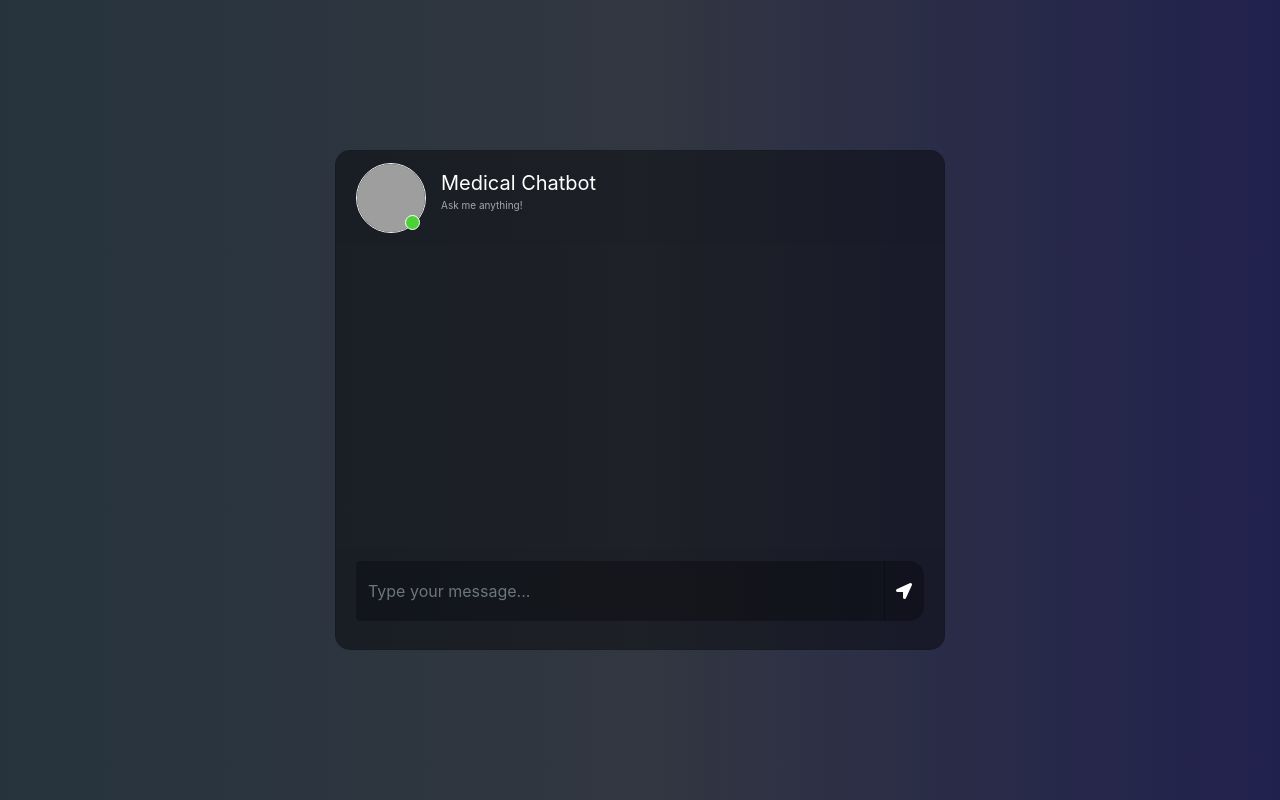
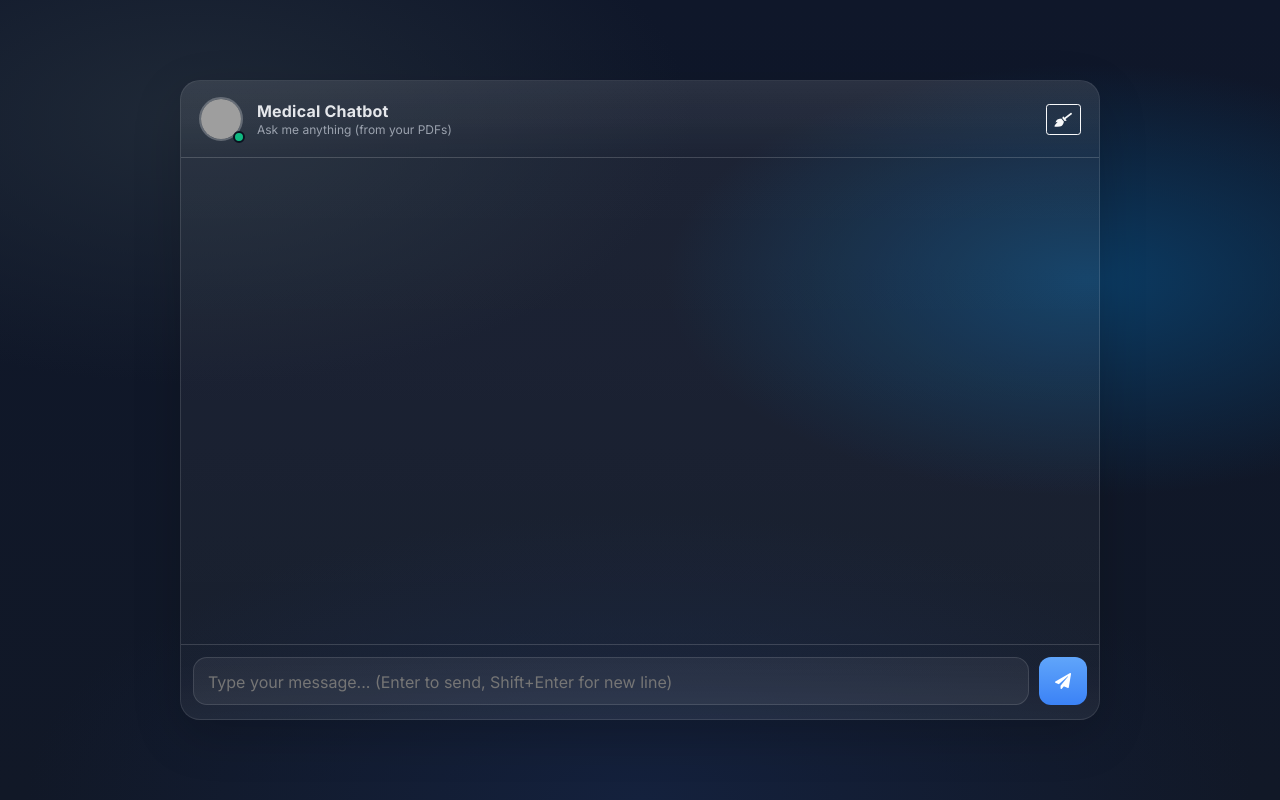
Before and after one commit to sonaliBedade/VirtualDoc, a Flask app: page / in a window 1280 px wide. Run offline with Flask 3, Linux system fonts and the light colour scheme; some libraries are stand-ins or nearby versions; grey boxes are pictures that could not be loaded.

Commit message:
UI enhancements

```diff
--- a/static/style.css
+++ b/static/style.css
@@ -1,223 +1,174 @@
-body,html{
-	height: 100%;
-	margin: 0;
-	background: rgb(44, 47, 59);
-   background: -webkit-linear-gradient(to right, rgb(40, 59, 34), rgb(54, 60, 70), rgb(32, 32, 43));
-	background: linear-gradient(to right, rgb(38, 51, 61), rgb(50, 55, 65), rgb(33, 33, 78));
+:root{
+  --bg1:#0f172a;         /* slate-900 */
+  --bg2:#111827;         /* gray-900 */
+  --card: rgba(255,255,255,0.08);
+  --glass: rgba(255,255,255,0.06);
+  --border: rgba(255,255,255,0.12);
+  --text:#e5e7eb;        /* gray-200 */
+  --muted:#9ca3af;       /* gray-400 */
+  --accent:#60a5fa;      /* blue-400 (bot) */
+  --you:#34d399;         /* emerald-400 (user) */
+  --shadow: 0 10px 30px rgba(0,0,0,.35);
 }
 
-.chat{
-	margin-top: auto;
-	margin-bottom: auto;
+*{box-sizing:border-box}
+html,body{height:100%}
+body{
+  margin:0;
+  font-family: Inter, system-ui, -apple-system, Segoe UI, Roboto, "Helvetica Neue", Arial, "Noto Sans", "Apple Color Emoji","Segoe UI Emoji", "Segoe UI Symbol";
+  color:var(--text);
+  background:
+    radial-gradient(65% 55% at 15% 15%, #1f2937 0%, transparent 60%),
+    radial-gradient(55% 45% at 85% 35%, #0b3b63 0%, transparent 60%),
+    radial-gradient(80% 60% at 50% 100%, #14213d 0%, transparent 60%),
+    linear-gradient(180deg, var(--bg1), var(--bg2));
+  background-attachment: fixed;
 }
-.card{
-	height: 500px;
-	border-radius: 15px !important;
-	background-color: rgba(0,0,0,0.4) !important;
+
+/* Layout */
+.page{
+  min-height:100%;
+  display:flex;
+  align-items:center;
+  justify-content:center;
+  padding:24px;
 }
-.contacts_body{
-	padding:  0.75rem 0 !important;
-	overflow-y: auto;
-	white-space: nowrap;
+.chat-card{
+  width:100%;
+  max-width: 920px;
+  height: 80vh;
+  min-height:560px;
+  display:flex;
+  flex-direction:column;
+  border-radius:20px;
+  background: linear-gradient(180deg, var(--glass), rgba(255,255,255,0.03));
+  border:1px solid var(--border);
+  overflow:hidden;
+  box-shadow: var(--shadow);
 }
-.msg_card_body{
-	overflow-y: auto;
+
+/* Header */
+.chat-header{
+  display:flex;
+  align-items:center;
+  gap:14px;
+  padding:16px 18px;
+  background: linear-gradient(180deg, rgba(255,255,255,0.06), rgba(255,255,255,0));
+  border-bottom:1px solid var(--border);
 }
-.card-header{
-	border-radius: 15px 15px 0 0 !important;
-	border-bottom: 0 !important;
+.avatar{
+  position:relative;
+  width:44px;height:44px;
 }
-.card-footer{
-border-radius: 0 0 15px 15px !important;
-	border-top: 0 !important;
+.avatar img{
+  width:44px;height:44px;border-radius:50%;border:2px solid rgba(255,255,255,0.25);
 }
-.container{
-	align-content: center;
+.status-dot{
+  position:absolute;right:-2px;bottom:-2px;
+  width:12px;height:12px;border-radius:50%;
+  background:#10b981;border:2px solid #0b1220;
 }
-.search{
-	border-radius: 15px 0 0 15px !important;
-	background-color: rgba(0,0,0,0.3) !important;
-	border:0 !important;
-	color:white !important;
+.title{font-weight:700;letter-spacing:.2px}
+.subtitle{color:var(--muted);font-size:12px;margin-top:-2px}
+
+/* Body */
+.chat-body{
+  flex:1;
+  overflow:auto;
+  padding:18px;
+  display:flex;
+  flex-direction:column;
+  gap:14px;
+  scroll-behavior: smooth;
 }
-.search:focus{
-	 box-shadow:none !important;
-   outline:0px !important;
+
+/* Messages */
+.msg{
+  display:flex;
+  gap:10px;
+  align-items:flex-end;
 }
-.type_msg{
-	background-color: rgba(0,0,0,0.3) !important;
-	border:0 !important;
-	color:white !important;
-	height: 60px !important;
-	overflow-y: auto;
+.msg.user{justify-content:flex-end}
+.msg-avatar img{
+  width:36px;height:36px;border-radius:50%;border:1.5px solid rgba(255,255,255,0.2);
 }
-	.type_msg:focus{
-	 box-shadow:none !important;
-   outline:0px !important;
+.msg-bubble{
+  max-width: 72%;
+  padding:12px 14px;
+  border-radius:16px;
+  position:relative;
+  line-height:1.4;
+  word-wrap:anywhere;
+  background: #0b1220;
+  border:1px solid rgba(255,255,255,0.08);
 }
-.attach_btn{
-	border-radius: 15px 0 0 15px !important;
-	background-color: rgba(0,0,0,0.3) !important;
-	border:0 !important;
-	color: white !important;
-	cursor: pointer;
+.msg.user .msg-bubble{
+  background: linear-gradient(180deg, rgba(52,211,153,0.18), rgba(52,211,153,0.10));
+  border:1px solid rgba(52,211,153,0.35);
 }
-.send_btn{
-	border-radius: 0 15px 15px 0 !important;
-	background-color: rgba(0,0,0,0.3) !important;
-	border:0 !important;
-	color: white !important;
-	cursor: pointer;
+.msg.bot .msg-bubble{
+  background: linear-gradient(180deg, rgba(96,165,250,0.18), rgba(96,165,250,0.10));
+  border:1px solid rgba(96,165,250,0.35);
 }
-.search_btn{
-	border-radius: 0 15px 15px 0 !important;
-	background-color: rgba(0,0,0,0.3) !important;
-	border:0 !important;
-	color: white !important;
-	cursor: pointer;
+.msg-text{font-size:15px}
+.msg-time{
+  margin-top:6px;
+  font-size:11px;color:var(--muted);
 }
-.contacts{
-	list-style: none;
-	padding: 0;
+
+/* Typing dots */
+.typing{
+  display:flex;gap:6px;align-items:center;
+  padding:0 18px 10px 18px;
 }
-.contacts li{
-	width: 100% !important;
-	padding: 5px 10px;
-	margin-bottom: 15px !important;
+.typing.hidden{display:none}
+.typing span{
+  display:inline-block;width:8px;height:8px;border-radius:50%;
+  background: var(--muted); opacity:.7;
+  animation: bounce 1.4s infinite ease-in-out;
 }
-.active{
-	background-color: rgba(0,0,0,0.3);
+.typing span:nth-child(2){animation-delay:.15s}
+.typing span:nth-child(3){animation-delay:.3s}
+@keyframes bounce{
+  0%,80%,100%{transform:scale(0)}
+  40%{transform:scale(1)}
 }
-.user_img{
-	height: 70px;
-	width: 70px;
-	border:1.5px solid #f5f6fa;
 
+/* Footer */
+.chat-footer{
+  padding:12px 12px 14px 12px;
+  border-top:1px solid var(--border);
+  background: radial-gradient(150% 100% at 50% 120%, rgba(255,255,255,0.05), rgba(255,255,255,0));
 }
-.user_img_msg{
-	height: 40px;
-	width: 40px;
-	border:1.5px solid #f5f6fa;
+.input{
+  flex:1;
+  resize:none;
+  background: rgba(255,255,255,0.06);
+  border:1px solid var(--border);
+  color:var(--text);
+  padding:12px 14px;
+  border-radius:14px;
+  outline:none;
+  height:48px;
+  transition:border .2s, box-shadow .2s;
+}
+.input:focus{
+  border-color: rgba(96,165,250,0.6);
+  box-shadow: 0 0 0 4px rgba(96,165,250,0.15);
+}
+.send-btn{
+  margin-left:10px;
+  width:48px;height:48px;border-radius:12px;
+  display:inline-flex;align-items:center;justify-content:center;
+  background: linear-gradient(180deg, #60a5fa, #3b82f6);
+  color:white;border:none;outline:none;cursor:pointer;
+  transition: transform .05s ease-in-out, filter .2s;
+}
+.send-btn:active{ transform: translateY(1px); }
+.send-btn:disabled{ filter: grayscale(0.5) brightness(0.8); cursor:not-allowed; }
 
+/* Mobile tweaks */
+@media (max-width: 576px){
+  .chat-card{height: 90vh; min-height: 520px;}
+  .msg-bubble{max-width: 86%}
 }
-.img_cont{
-	position: relative;
-	height: 70px;
-	width: 70px;
-}
-.img_cont_msg{
-	height: 40px;
-	width: 40px;
-}
-.online_icon{
-	position: absolute;
-	height: 15px;
-	width:15px;
-	background-color: #4cd137;
-	border-radius: 50%;
-	bottom: 0.2em;
-	right: 0.4em;
-	border:1.5px solid white;
-}
-.offline{
-	background-color: #c23616 !important;
-}
-.user_info{
-	margin-top: auto;
-	margin-bottom: auto;
-	margin-left: 15px;
-}
-.user_info span{
-	font-size: 20px;
-	color: white;
-}
-.user_info p{
-	font-size: 10px;
-	color: rgba(255,255,255,0.6);
-}
-.video_cam{
-	margin-left: 50px;
-	margin-top: 5px;
-}
-.video_cam span{
-	color: white;
-	font-size: 20px;
-	cursor: pointer;
-	margin-right: 20px;
-}
-.msg_cotainer{
-	margin-top: auto;
-	margin-bottom: auto;
-	margin-left: 10px;
-	border-radius: 25px;
-	background-color: rgb(82, 172, 255);
-	padding: 10px;
-	position: relative;
-}
-.msg_cotainer_send{
-	margin-top: auto;
-	margin-bottom: auto;
-	margin-right: 10px;
-	border-radius: 25px;
-	background-color: #58cc71;
-	padding: 10px;
-	position: relative;
-}
-.msg_time{
-	position: absolute;
-	left: 0;
-	bottom: -15px;
-	color: rgba(255,255,255,0.5);
-	font-size: 10px;
-}
-.msg_time_send{
-	position: absolute;
-	right:0;
-	bottom: -15px;
-	color: rgba(255,255,255,0.5);
-	font-size: 10px;
-}
-.msg_head{
-	position: relative;
-}
-#action_menu_btn{
-	position: absolute;
-	right: 10px;
-	top: 10px;
-	color: white;
-	cursor: pointer;
-	font-size: 20px;
-}
-.action_menu{
-	z-index: 1;
-	position: absolute;
-	padding: 15px 0;
-	background-color: rgba(0,0,0,0.5);
-	color: white;
-	border-radius: 15px;
-	top: 30px;
-	right: 15px;
-	display: none;
-}
-.action_menu ul{
-	list-style: none;
-	padding: 0;
-	margin: 0;
-}
-.action_menu ul li{
-	width: 100%;
-	padding: 10px 15px;
-	margin-bottom: 5px;
-}
-.action_menu ul li i{
-	padding-right: 10px;
-}
-.action_menu ul li:hover{
-	cursor: pointer;
-	background-color: rgba(0,0,0,0.2);
-}
-@media(max-width: 576px){
-	.contacts_card{
-	margin-bottom: 15px !important;
-}
-}
--- a/templates/chat.html
+++ b/templates/chat.html
@@ -1,81 +1,159 @@
-<link href="//maxcdn.bootstrapcdn.com/bootstrap/4.1.1/css/bootstrap.min.css" rel="stylesheet" id="bootstrap-css">
-<script src="//maxcdn.bootstrapcdn.com/bootstrap/4.1.1/js/bootstrap.min.js"></script>
-<script src="//cdnjs.cloudflare.com/ajax/libs/jquery/3.2.1/jquery.min.js"></script>
+<!DOCTYPE html>
+<html lang="en">
+<head>
+  <meta charset="utf-8" />
+  <title>Medical Chatbot</title>
+  <meta name="viewport" content="width=device-width,initial-scale=1" />
 
-<!DOCTYPE html>
-<html>
-	<head>
-		<title>Chatbot</title>
-		<link rel="stylesheet" href="https://stackpath.bootstrapcdn.com/bootstrap/4.1.3/css/bootstrap.min.css" integrity="sha384-MCw98/SFnGE8fJT3GXwEOngsV7Zt27NXFoaoApmYm81iuXoPkFOJwJ8ERdknLPMO" crossorigin="anonymous">
-		<link rel="stylesheet" href="https://use.fontawesome.com/releases/v5.5.0/css/all.css" integrity="sha384-B4dIYHKNBt8Bc12p+WXckhzcICo0wtJAoU8YZTY5qE0Id1GSseTk6S+L3BlXeVIU" crossorigin="anonymous">
-		<script src="https://ajax.googleapis.com/ajax/libs/jquery/3.3.1/jquery.min.js"></script>
-		<link rel="stylesheet" type="text/css" href="{{ url_for('static', filename='style.css')}}"/>
+  <!-- Google Font -->
+  <link href="https://fonts.googleapis.com/css2?family=Inter:wght@400;500;700&display=swap" rel="stylesheet">
+
+  <!-- Bootstrap (unchanged major) -->
+  <link rel="stylesheet"
+        href="https://stackpath.bootstrapcdn.com/bootstrap/4.1.3/css/bootstrap.min.css"
+        integrity="sha384-MCw98/SFnGE8fJT3GXwEOngsV7Zt27NXFoaoApmYm81iuXoPkFOJwJ8ERdknLPMO"
+        crossorigin="anonymous">
+
+  <!-- Icons -->
+  <link rel="stylesheet"
+        href="https://use.fontawesome.com/releases/v5.5.0/css/all.css"
+        integrity="sha384-B4dIYHKNBt8Bc12p+WXckhzcICo0wtJAoU8YZTY5qE0Id1GSseTk6S+L3BlXeVIU"
+        crossorigin="anonymous">
+
+  <!-- Your CSS -->
+  <link rel="stylesheet" href="{{ url_for('static', filename='style.css') }}"/>
 </head>
 
+<body>
+  <div class="page">
+    <div class="chat-card shadow-lg">
+      <!-- Header -->
+      <div class="chat-header">
+        <div class="avatar">
+          <img src="https://cdn-icons-png.flaticon.com/512/387/387569.png" alt="bot"/>
+          <span class="status-dot"></span>
+        </div>
+        <div>
+          <div class="title">Medical Chatbot</div>
+          <div class="subtitle">Ask me anything (from your PDFs)</div>
+        </div>
+        <button class="btn btn-sm btn-outline-light ml-auto" id="clearBtn" title="Clear chat">
+          <i class="fas fa-broom"></i>
+        </button>
+      </div>
 
-	<body>
-		<div class="container-fluid h-100">
-			<div class="row justify-content-center h-100">
-				<div class="col-md-8 col-xl-6 chat">
-					<div class="card">
-						<div class="card-header msg_head">
-							<div class="d-flex bd-highlight">
-								<div class="img_cont">
-									<img src="https://cdn-icons-png.flaticon.com/512/387/387569.png" class="rounded-circle user_img">
-									<!-- <img src="https://www.prdistribution.com/spirit/uploads/pressreleases/2019/newsreleases/d83341deb75c4c4f6b113f27b1e42cd8-chatbot-florence-already-helps-thousands-of-patients-to-remember-their-medication.png" class="rounded-circle user_img"> -->
-									<span class="online_icon"></span>
+      <!-- Body -->
+      <div id="chatBody" class="chat-body"></div>
+
+      <!-- Typing indicator -->
+      <div id="typing" class="typing hidden">
+        <span></span><span></span><span></span>
       </div>
-								<div class="user_info">
-									<span>Medical Chatbot</span>
-									<p>Ask me anything!</p>
-								</div>
-							</div>
-						</div>
-						<div id="messageFormeight" class="card-body msg_card_body">
 
-
-						</div>
-						<div class="card-footer">
-							<form id="messageArea" class="input-group">
-                                <input type="text" id="text" name="msg" placeholder="Type your message..." autocomplete="off" class="form-control type_msg" required/>
-								<div class="input-group-append">
-									<button type="submit" id="send" class="input-group-text send_btn"><i class="fas fa-location-arrow"></i></button>
-								</div>
+      <!-- Footer -->
+      <div class="chat-footer">
+        <form id="messageForm" class="w-100 d-flex">
+          <textarea id="text" name="msg" class="input" rows="1"
+            placeholder="Type your message... (Enter to send, Shift+Enter for new line)" required></textarea>
+          <button type="submit" id="send" class="send-btn">
+            <i class="fas fa-paper-plane"></i>
+          </button>
         </form>
       </div>
     </div>
   </div>
-			</div>
-		</div>
+
+  <!-- JS (jQuery + Bootstrap) -->
+  <script src="https://cdnjs.cloudflare.com/ajax/libs/jquery/3.2.1/jquery.min.js"></script>
+  <script src="https://stackpath.bootstrapcdn.com/bootstrap/4.1.3/js/bootstrap.min.js"
+          integrity="sha384-ChfqqxuZUCnJSK3+MXmPNIyE6ZbWh2IMqE241rYiqJxyMiZ6OW/JmZQ5stwEULTy"
+          crossorigin="anonymous"></script>
 
   <script>
-			$(document).ready(function() {
-				$("#messageArea").on("submit", function(event) {
-					const date = new Date();
-					const hour = date.getHours();
-					const minute = date.getMinutes();
-					const str_time = hour+":"+minute;
-					var rawText = $("#text").val();
+    const chatBody  = document.getElementById('chatBody');
+    const form      = document.getElementById('messageForm');
+    const input     = document.getElementById('text');
+    const sendBtn   = document.getElementById('send');
+    const typing    = document.getElementById('typing');
+    const clearBtn  = document.getElementById('clearBtn');
 
-					var userHtml = '<div class="d-flex justify-content-end mb-4"><div class="msg_cotainer_send">' + rawText + '<span class="msg_time_send">'+ str_time + '</span></div><div class="img_cont_msg"><img src="https://i.ibb.co/d5b84Xw/Untitled-design.png" class="rounded-circle user_img_msg"></div></div>';
+    function scrollToBottom() {
+      chatBody.scrollTop = chatBody.scrollHeight;
+    }
 
-					$("#text").val("");
-					$("#messageFormeight").append(userHtml);
+    function timeNow() {
+      const d = new Date();
+      return d.toLocaleTimeString([], {hour:'2-digit', minute:'2-digit'});
+    }
 
+    function bubble(html, who='bot') {
+      const wrap = document.createElement('div');
+      wrap.className = `msg ${who}`;
+      wrap.innerHTML = `
+        ${who === 'bot'
+          ? `<div class="msg-avatar"><img src="https://cdn-icons-png.flaticon.com/512/387/387569.png"/></div>`
+          : ``}
+        <div class="msg-bubble">
+          <div class="msg-text">${html}</div>
+          <div class="msg-time">${timeNow()}</div>
+        </div>
+      `;
+      chatBody.appendChild(wrap);
+      scrollToBottom();
+    }
+
+    // Enter to send, Shift+Enter = newline
+    input.addEventListener('keydown', (e) => {
+      if (e.key === 'Enter' && !e.shiftKey) {
+        e.preventDefault();
+        form.dispatchEvent(new Event('submit'));
+      }
+    });
+
+    clearBtn.addEventListener('click', () => {
+      chatBody.innerHTML = '';
+      input.value = '';
+      input.focus();
+    });
+
+    form.addEventListener('submit', function (e) {
+      e.preventDefault();
+      const rawText = input.value.trim();
+      if (!rawText) return;
+
+      // User bubble
+      bubble($('<div>').text(rawText).html(), 'user');
+
+      // Reset
+      input.value = '';
+      input.style.height = '48px';
+
+      // show typing
+      typing.classList.remove('hidden');
+      sendBtn.disabled = true;
+
+      // AJAX to Flask
       $.ajax({
-						data: {
-							msg: rawText,
-						},
-						type: "POST",
-						url: "/get",
-					}).done(function(data) {
-						var botHtml = '<div class="d-flex justify-content-start mb-4"><div class="img_cont_msg"><img src="https://cdn-icons-png.flaticon.com/512/387/387569.png" class="rounded-circle user_img_msg"></div><div class="msg_cotainer">' + data + '<span class="msg_time">' + str_time + '</span></div></div>';
-						$("#messageFormeight").append($.parseHTML(botHtml));
-					});
-					event.preventDefault();
+        type: 'POST',
+        url: '/get',
+        data: { msg: rawText }
+      }).done(function (data) {
+        typing.classList.add('hidden');
+        sendBtn.disabled = false;
+        // Bot bubble (allow basic HTML returned by your server)
+        bubble(data, 'bot');
+      }).fail(function () {
+        typing.classList.add('hidden');
+        sendBtn.disabled = false;
+        bubble("Sorry, I couldn't reach the server. Please try again.", 'bot');
       });
     });
+
+    // Auto-resize textarea
+    input.addEventListener('input', () => {
+      input.style.height = '48px';
+      input.style.height = Math.min(input.scrollHeight, 140) + 'px';
+    });
   </script>
-
 </body>
 </html>
```
Lines whose indentation alone changed are shown as unchanged.
